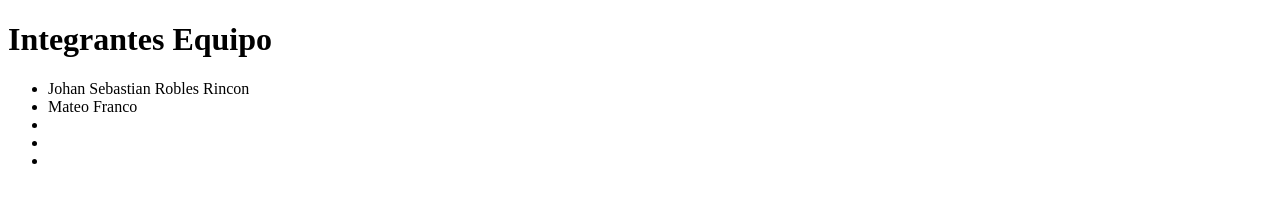
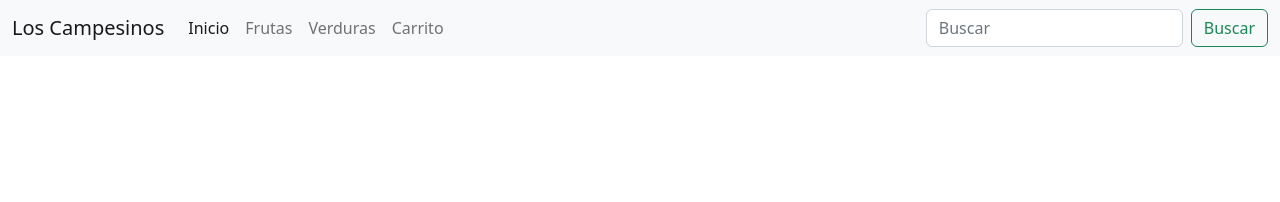
Before and after one commit to SrRobls/ProyectoCiclo3Mintic, a plain HTML site: page los-campesinos/src/main/resources/static/index.html in a window 1280 px wide. Drawn offline with nearby package versions, Linux system fonts and the light colour scheme.

Commit message:
copiando index de andres

```diff
--- a/los-campesinos/src/main/resources/static/index.html
+++ b/los-campesinos/src/main/resources/static/index.html
@@ -1,19 +1,43 @@
 <!DOCTYPE html>
-<html lang="en">
+<html lang="es">
 <head>
     <meta charset="UTF-8">
     <meta http-equiv="X-UA-Compatible" content="IE=edge">
     <meta name="viewport" content="width=device-width, initial-scale=1.0">
+    <link rel="stylesheet" href="indexstyle.css">
     <title>Los Campesinos</title>
+    <link href="https://cdn.jsdelivr.net/npm/bootstrap@5.2.1/dist/css/bootstrap.min.css" rel="stylesheet" integrity="sha384-iYQeCzEYFbKjA/T2uDLTpkwGzCiq6soy8tYaI1GyVh/UjpbCx/TYkiZhlZB6+fzT" crossorigin="anonymous">
+
 </head>
 <body>
-    <h1>Integrantes Equipo</h1>
-    <ul>
-        <li>Johan Sebastian Robles Rincon</li>
-        <li>Mateo Franco</li>
-        <li></li>
-        <li></li>
-        <li></li>
-    </ul>
+    <!--NAVEGADOR-->
+    <nav class="navbar navbar-expand-lg bg-light">
+        <div class="container-fluid">
+          <a class="navbar-brand" href="#">Los Campesinos</a>
+          <button class="navbar-toggler" type="button" data-bs-toggle="collapse" data-bs-target="#navbarSupportedContent" aria-controls="navbarSupportedContent" aria-expanded="false" aria-label="Toggle navigation">
+            <span class="navbar-toggler-icon"></span>
+          </button>
+          <div class="collapse navbar-collapse" id="navbarSupportedContent">
+            <ul class="navbar-nav me-auto mb-2 mb-lg-0">
+              <li class="nav-item">
+                <a class="nav-link active" aria-current="page" href="#">Inicio</a>
+              </li>
+              <li class="nav-item">
+                <a class="nav-link" href="#">Frutas</a>
+              </li>
+              <li class="nav-item">
+                <a class="nav-link" href="#">Verduras</a>
+              </li>
+              <li class="nav-item">
+                <a class="nav-link" href="#">Carrito</a>
+              </li>
+            </ul>
+            <form class="d-flex" role="search">
+              <input class="form-control me-2" type="search" placeholder="Buscar" aria-label="search">
+              <button class="btn btn-outline-success" type="submit">Buscar</button>
+            </form>
+          </div>
+        </div>
+    </nav>
 </body>
 </html>
```
